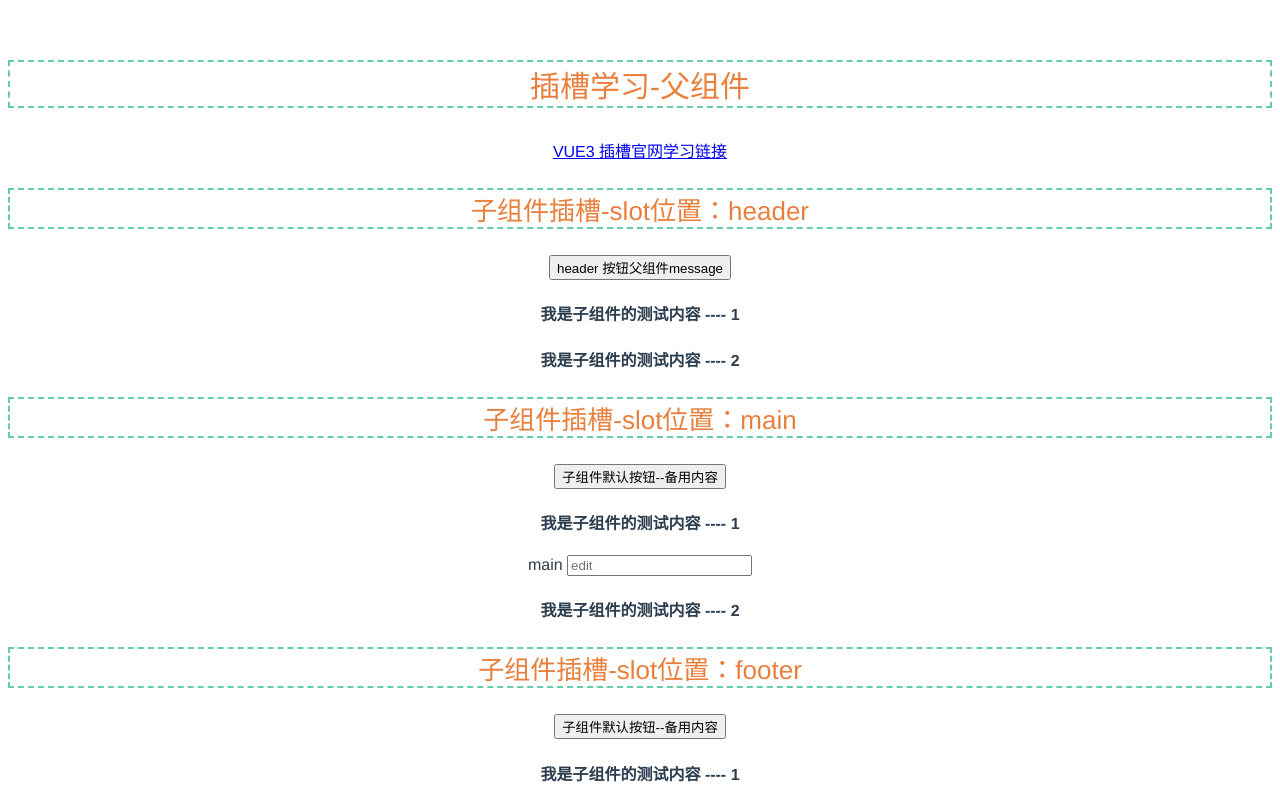
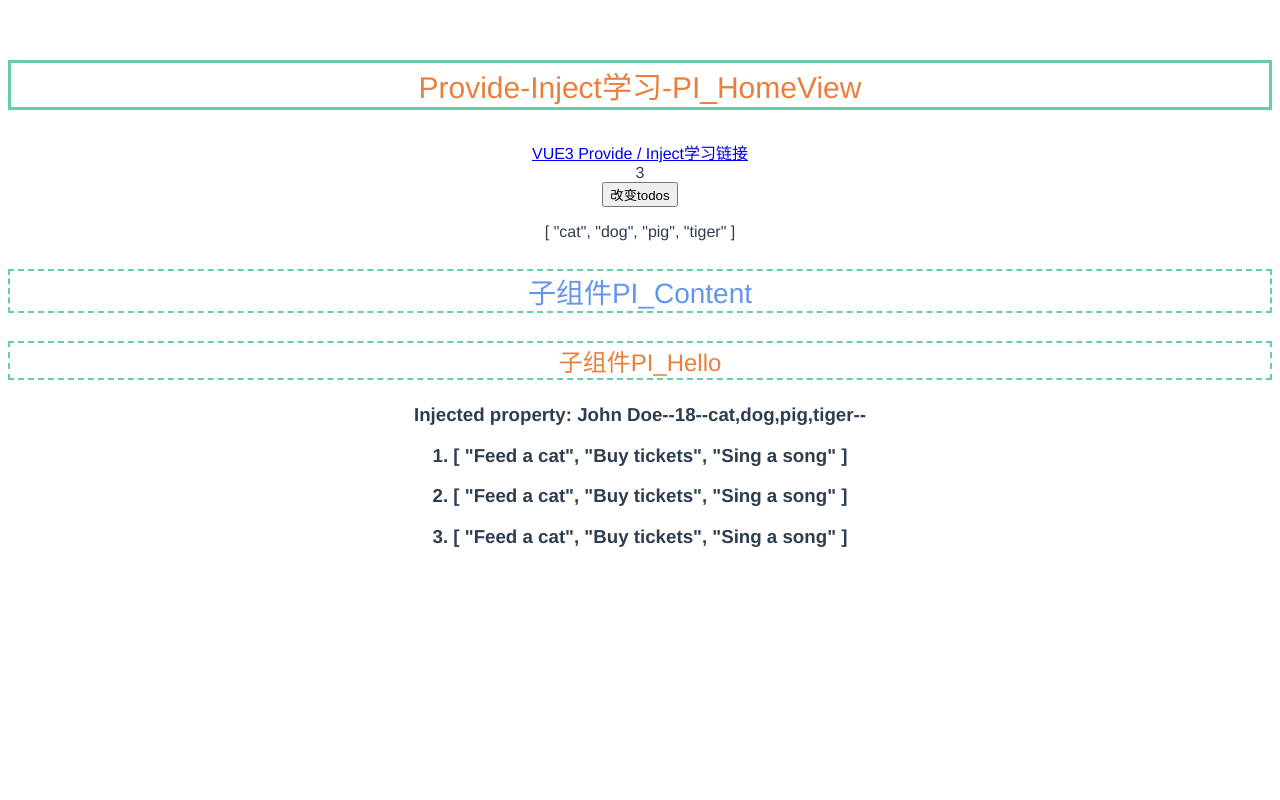
Before and after one commit to Deyi3417/learningVue3, a Vue app: page / in a window 1280 px wide. Shown: the top 800 px of the page. Built offline with nearby package versions, Linux system fonts and the light colour scheme.

Commit message:
实现provide与inject

```diff
--- a/src/App.vue
+++ b/src/App.vue
@@ -16,12 +16,13 @@ import Props from "./components/Props/Props.vue";
 import ParentComponent from "./components/父子组件/ParentComponent.vue";
 import SlotContent from "./components/插槽/SlotContent.vue";
 import SlotParentComponent from "./components/插槽/SlotParentComponent.vue";
+import PI_HomeView from "./components/provide-inject/PI_HomeView.vue";
 // import Day03_style from "./components/Day03_style.vue";
 // import Day03_class from "./components/Day03_class.vue";
 </script>
 
 <template>
-  <SlotParentComponent></SlotParentComponent>
+  <PI_HomeView></PI_HomeView>
 </template>
 
 <style>
--- /dev/null
+++ b/src/components/provide-inject/PI_Content.vue
@@ -0,0 +1,33 @@
+<script>
+import PI_Hello from "./PI_Hello.vue";
+export default {
+  name: "PI_Content",
+  components: {PI_Hello},
+  data() {
+    return {
+      uTitle:"Provide-Inject学习-PI_Content"
+    }
+  },
+  props: {
+    childTitle: {
+      type: String,
+      default() {
+        return [];
+      },
+      required: false
+    }
+  }
+}
+</script>
+<template>
+  <div>
+    <p style="color: cornflowerblue; font-size: 28px; border: 2px dashed mediumaquamarine">{{childTitle}}</p>
+    <PI_Hello v-bind:child-title02="'子组件PI_Hello'"></PI_Hello>
+
+  </div>
+</template>
+
+
+<style scoped>
+
+</style>
--- /dev/null
+++ b/src/components/provide-inject/PI_Hello.vue
@@ -0,0 +1,45 @@
+<script>
+export default {
+  name: "PI_Hello",
+  data() {
+    return {
+      uTitle: "Provide-Inject学习-PI_Hello",
+    }
+  },
+  // 孙子-hello 父亲-content 爷爷-homeView（孙获取爷爷传递的值）
+  inject: ['user', 'age', 'todoLength', 'obj', 'todos'],
+  props: {
+    childTitle02: {
+      type: String,
+      default() {
+        return [];
+      },
+      required: false
+    }
+  },
+  computed: {
+    newTodos: function () {
+      return this.todos();
+    }
+
+  }
+}
+</script>
+<template>
+  <div>
+    <p style="color: #e87f3d; font-size: 24px; border: 2px dashed mediumaquamarine">{{ childTitle02 }}</p>
+    <!--  获取爷爷传递过来的值  -->
+    <h3>{{ `Injected property: ${this.user}--${this.age}--${this.obj.animal}--` }}</h3>
+    <!--  响应函数式 {{放置变量即可}} -->
+    <h3>1. {{ todos() }}</h3>
+    <h3>2. {{ newTodos }}</h3>
+    <h3>3. {{ newTodos }}</h3>
+
+  </div>
+
+</template>
+
+
+<style scoped>
+
+</style>
--- /dev/null
+++ b/src/components/provide-inject/PI_HomeView.vue
@@ -0,0 +1,58 @@
+<script>
+import PI_Content from "./PI_Content.vue";
+
+export default {
+  name: "PI_HomeView",
+  components: {PI_Content},
+  data() {
+    return {
+      uTitle: "Provide-Inject学习-PI_HomeView",
+      message: "deyi si so handsome",
+      todos: ['Feed a cat', 'Buy tickets', 'Sing a song'],
+      obj:{
+        animal:['cat','dog','pig','tiger']
+      }
+    }
+  },
+  // 返回对象的形式 provide:{user: 'liudy23'}
+  // 要访问组件实例 property，我们需要将 provide 转换为返回对象的函数：
+  // 父组件不需要知道哪些子组件使用了它 provide 的 property
+  // 子组件不需要知道 inject 的 property 来自哪里
+  provide() {
+    return {
+      user: 'John Doe',
+      age: 18,
+      // 不能这样传值 message:this.message
+      // todoLength: this.todos.length,
+      // 实现provide / inject
+      // 响应式对象方式
+      obj:this.obj,
+      // 函数返回响应式数据
+      todos:() => this.todos
+    }
+
+  },
+
+}
+</script>
+<template>
+  <div>
+    <p style="color: #e87f3d; font-size: 30px; border: 3px solid mediumaquamarine">{{ uTitle }}</p>
+    <a href="https://v3.cn.vuejs.org/guide/component-provide-inject.html" target="_blank">VUE3
+      Provide / Inject学习链接</a><br>
+    {{ todos.length }}<br>
+
+    <button @click="obj.animal.push('fish')">改变todos</button>
+    <p>{{obj.animal}}</p>
+
+    <PI_Content v-bind:childTitle="'子组件PI_Content'">
+
+    </PI_Content>
+  </div>
+
+</template>
+
+
+<style scoped>
+
+</style>
--- a/src/components/插槽/SlotParentComponent.vue
+++ b/src/components/插槽/SlotParentComponent.vue
@@ -9,7 +9,7 @@ export default {
   data() {
     return {
       uTitle: "插槽学习-父组件",
-      message:"父组件message"
+      message: "父组件message"
     }
   }
 }
@@ -19,9 +19,9 @@ export default {
   <a href="https://v3.cn.vuejs.org/guide/component-slots.html#%E6%8F%92%E6%A7%BD%E5%86%85%E5%AE%B9" target="_blank">VUE3
     插槽官网学习链接</a>
   <SlotContent v-bind:childTitle="'子组件插槽-slot位置：header'">
-<!--  注意，v-slot 只能添加在 <template> 上  -->
+    <!--  注意，v-slot 只能添加在 <template> 上  -->
     <template v-slot:header>
-      <button>header 按钮{{message}}</button>
+      <button>header 按钮{{ message }}</button>
     </template>
   </SlotContent>
   <SlotContent v-bind:childTitle="'子组件插槽-slot位置：main'">
@@ -29,25 +29,34 @@ export default {
       main <input type="text" placeholder="edit">
     </template>
   </SlotContent>
-  <SlotContent  v-bind:childTitle="'子组件插槽-slot位置：footer'">
-    <template v-slot:footer >
+  <SlotContent v-bind:childTitle="'子组件插槽-slot位置：footer'">
+    <template v-slot:footer>
       <p>footer: 一个slot可以插入多个值，但是同时放入组件进行替换，一起作为替换元素</p>
     </template>
   </SlotContent>
   <p style="border: 1px dashed mediumaquamarine"></p>
 
-<!-- 无序列表 -->
-  <SlotContent v-bind:childTitle="'无序列表'" >
+  <!-- 无序列表 <ul></ul> -->
+  <SlotContent v-bind:childTitle="'无序列表'">
     <template v-slot:listTest="slotProps">
-      {{slotProps.listKey}}
+      {{ slotProps }}
+      <ul>
+        <li v-for="item in slotProps.listKey" :key="item">{{ item }}</li>
+      </ul>
     </template>
   </SlotContent>
 
-<!-- 有序列表 -->
-  <SlotContent  v-bind:childTitle="'有序列表'">
-
+  <!-- 有序列表  <ol></ol> -->
+  <SlotContent v-bind:childTitle="'有序列表'">
+    <!--  有序列表前面带有数字标识  -->
+    <template v-slot:listTest="slotProps">
+      {{ slotProps.listKey }}
+      <ol>
+        <li v-for="item in slotProps.message" :key="item">{{ item }}</li>
+      </ol>
+    </template>
   </SlotContent>
-<!--  已经学习到地38节，插槽备用内容和作用域插槽的使用  -->
+  <!--  已经学习到地38节，插槽备用内容和作用域插槽的使用  -->
   <SlotContent v-bind:child-title="'已经学习到地38节，插槽备用内容和作用域插槽的使用'"></SlotContent>
 </template>
 
```
Also changed, not shown: src/components/插槽/SlotContent.vue (+6 -4 lines).
